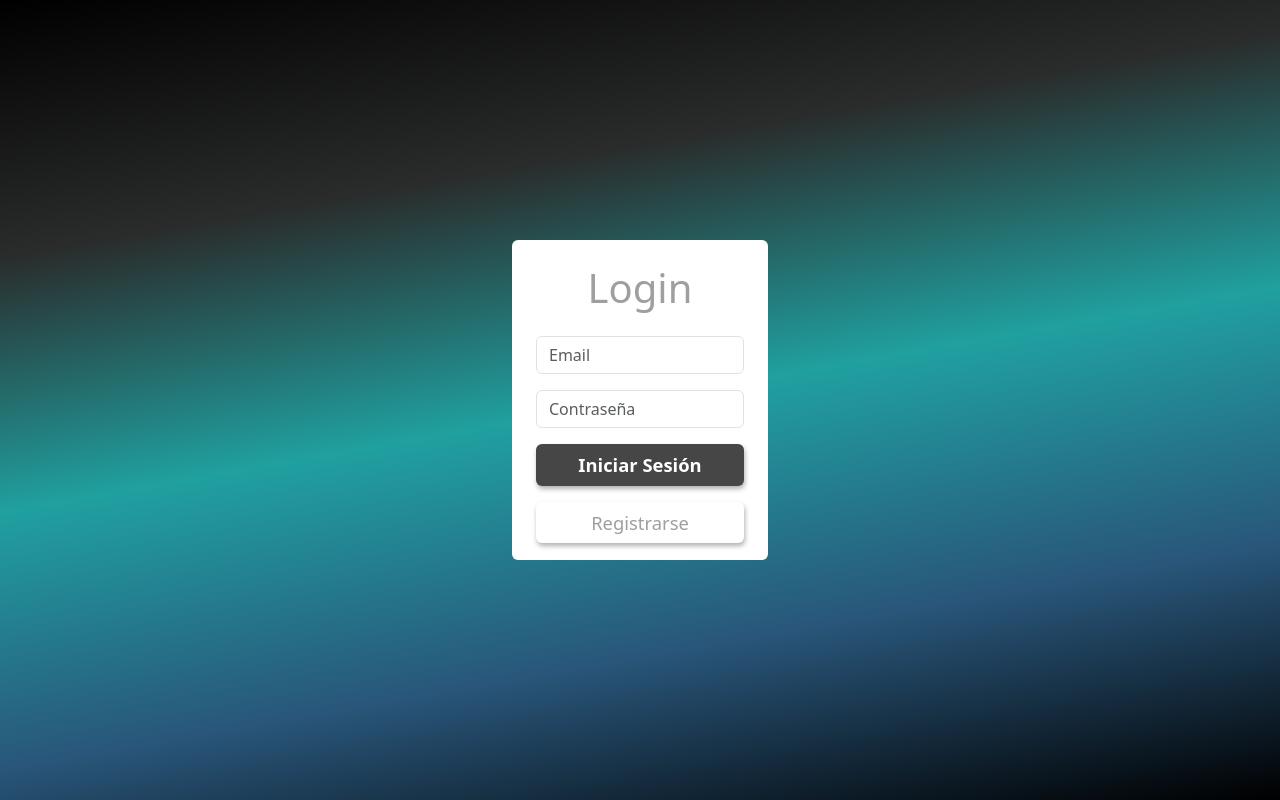
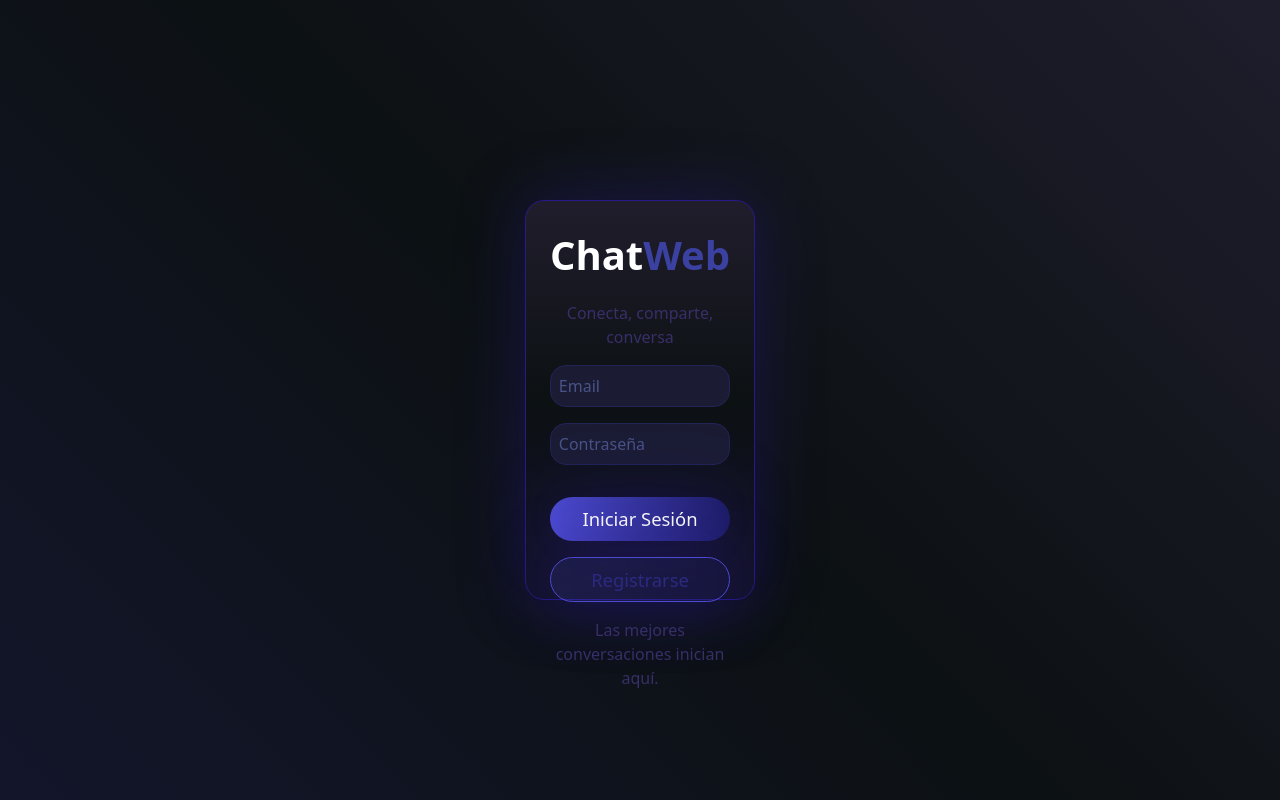
Before and after one commit to Ariana-workspace/ChatWeb, a React (Vite) app in the folder chat-frontend/: page / in a window 1280 px wide. Built offline with nearby package versions, Linux system fonts and the light colour scheme.

Commit message:
Mejorando diseño css

```diff
--- a/chat-frontend/src/pages/chat/Chat.jsx
+++ b/chat-frontend/src/pages/chat/Chat.jsx
@@ -63,7 +63,7 @@ useEffect(() => {
       </div>
        <div className='c-escribir'>
         <input className='txt-write' type="text" value={mensaje} onChange={(e) => setMensaje(e.target.value)} />
-        <button className='btn-chat bg-jared text-white' onClick={handleEnviar}>↑</button>
+        <button className='btn-chat bg-violet text-white' onClick={handleEnviar}>↑</button>
       </div>
 
       </div>
--- a/chat-frontend/src/pages/login/Login.jsx
+++ b/chat-frontend/src/pages/login/Login.jsx
@@ -24,29 +24,29 @@ const Login = () => {
   }
   return (
     <div className="container-login d-flex  justify-content-center ">
-      <div className='w-20 rounded bg-body p-4 h-40 d-flex justify-content-center m-auto row-cols-1'>
+      <div className='form p-4 d-flex justify-content-center m-auto row-cols-1'>
       <div className='col '>
-        <h1 className='text-center text-jared'>Login</h1>
+        <div className='title-login'><b className='text-white'>Chat</b><b className='txt-violet'>Web</b></div>
+        <div className='frase'><p>Conecta, comparte, conversa</p></div>
         <form onSubmit={iniciarSesion} className='d-flex flex-column '>
           <input
           type="text"
           placeholder="Email"
-          className="form-control my-3"
           value={email}
           onChange={(e) => setEmail(e.target.value)}
           />
           <input
           type="password" placeholder='Contraseña'
-          className='form-control mb-3'
           value={password}
           onChange={(e) => setPassword(e.target.value)}
           />
-          <button type='submit' className='btn bg-jared text-white fw-semibold fz-20'>Iniciar Sesión</button>
+          <button type='submit' className='btn-login  fz-20'>Iniciar Sesión</button>
 
         </form>
         <button onClick={()=>{
             irARegistrarse()
-          }} className='text-jared btn-max bg-body btn mt-3 fz-20'>Registrarse</button>
+          }} className='text-jared btn-register mt-3 fz-20'>Registrarse</button>
+          <div className='frase'><p>Las mejores conversaciones inician aquí.</p></div>
         </div>
       </div>
     </div>
--- a/chat-frontend/src/pages/register/Register.jsx
+++ b/chat-frontend/src/pages/register/Register.jsx
@@ -21,31 +21,28 @@ const Register = () => {
 
   return (
     <div className="container-login d-flex  justify-content-center ">
-      <div className='w-20 h-70 d-flex  justify-content-center m-auto row-cols-1'>
+      <div className='form p-4 d-flex  justify-content-center m-auto row-cols-1'>
       <div className=' col'>
-        <h1 className='text-center text-jared'>Registar</h1>
+        <h1 className='text-center txt-violet'>Registar</h1>
         <form onSubmit={registrar} className='d-flex flex-column '>
             <input
             type="text"
-            placeholder="Nombre"
-            className="form-control my-3"
+            placeholder="Nombre de usuario"
             value={nombre}
             onChange={(e) => setNombre(e.target.value)}
             />
             <input
             type="text"
             placeholder="Email"
-            className="form-control my-3"
             value={email}
             onChange={(e) => setEmail(e.target.value)}
             />
             <input
             type="password" placeholder='Contraseña'
-            className='form-control mb-3'
             value={password}
             onChange={(e) => setPassword(e.target.value)}
             />
-          <button type="submit" className='text-jared bg-body btn mt-3 fz-20'>Enviar a la basesita de datos :3!</button>
+          <button type="submit" className='btn-register mt-3 fz-20'>Enviar a la basesita de datos :3!</button>
         </form>
         </div>
       </div>
--- a/chat-frontend/src/pages/vista/styles/Vista.css
+++ b/chat-frontend/src/pages/vista/styles/Vista.css
@@ -12,9 +12,10 @@
     height: 90vh;
     display: flex;
     padding: 1vh 2vh;
-    background-color: rgb(21, 21, 21);
     border-radius: 1rem;
-    box-shadow: 0 4px 8px rgba(0, 0, 0, 0.284);
+    background: linear-gradient(0deg, #151622 , #141414);
+
+    box-shadow: 0px 0px 4rem 2px #3327836b;
 }
 .header-nav{
     display: flex;
--- a/chat-frontend/src/styles/Chat.css
+++ b/chat-frontend/src/styles/Chat.css
@@ -4,7 +4,7 @@
     height: 80vh;
     width: 100%;
     margin-top: 1rem;
-    background-color: rgba(30, 37, 61, 0.471);
+    background: radial-gradient(circle, #1f2569 0%, #121212 70%);
     border-radius: 1rem;
     overflow-y: auto;
 }
@@ -18,7 +18,7 @@
     font-size: 1rem;
 }
 .mensaje{
-    background-color:#212121;
+    background-color:#1C2157;
     color:rgb(248, 246, 246);
     padding: 0.5rem .2rem 0.01rem;
     border-radius: 0.5rem;
@@ -34,13 +34,13 @@
     width: 98%;
     height: 8vh;
     border-radius: 50px;
-    background-color: #212121;
+    background-color: #181a2f;
     padding: 2vh;
     justify-content: center;
     align-items: center;
 }
 .txt-write{
-    background-color: #212121;
+    background-color: #181a2f !important;
     border:none;
     width: 95%;
     outline: none;
@@ -60,7 +60,7 @@
     padding: 1px;
 }
 ::-webkit-scrollbar-thumb{
-    background-color: #1f1f1f;
+    background-color: #201c4f;
     height: 1rem;
     border-radius: 1rem;
 }
--- a/chat-frontend/src/styles/Login.css
+++ b/chat-frontend/src/styles/Login.css
@@ -1,5 +1,63 @@
 .container-login{
     width: 100%;
     height: 100vh;
-    background:linear-gradient(170deg, #000000,#2a2b2b, #20a0a0,#29567a, #000000)
+    background:linear-gradient(45deg, #13162B,#0C1113, #1e1d2c)
 }
+.form{
+    width: 18%;
+    height: 50%;
+    background:linear-gradient(0deg, #14132b,#0C1113, #201d2c);
+    border:1px solid #291a89;
+    border-radius: 1.2rem;
+    box-shadow: 0px 0px 4rem 2px #291a896b;
+}
+.form input{
+    border:1px solid #212456;
+    padding:1vh;
+    border-radius: 1rem;
+    margin-bottom: 1rem;
+    background-color: #1b1c34;
+    outline: none;
+    color:#767eedce
+}
+.txt-violet{
+    color:#3B41A1;
+}
+.title-login{
+    font-size: 2.5rem;
+    display:flex;
+    flex-wrap: wrap;
+    justify-content: center;
+}
+.frase{
+    display:flex;
+    flex-wrap: wrap;
+    justify-content: center;
+    color:#372f68;
+    text-align: center;
+    margin-top: 1rem;
+}
+input::placeholder {
+    color: #4a5387;
+}
+.btn-login{
+    margin-top:1rem;
+    border:none;
+    padding: 1vh;
+    color:white;
+    border-radius:2rem;
+    background:linear-gradient(90deg,#4C4AD0, #1d1c67) ;
+    box-shadow: 0px 0px 4rem 2px #291a896b;
+    outline:none;
+}
+.btn-register{
+    margin-top:1rem;
+    border:1px solid #4C4AD0;
+    padding: 1vh;
+    color:white;
+    border-radius:2rem;
+    background:linear-gradient(90deg,#4c4ad02d, #1d1c6750) ;
+    box-shadow: 0px 0px 4rem 2px #291a896b;
+    width: 100%;
+    outline:none;
+}
--- a/chat-frontend/src/styles/main.css
+++ b/chat-frontend/src/styles/main.css
@@ -1,11 +1,6 @@
 .contenedor-global{
     display: flex;
-    background: linear-gradient(45deg,
-        #1b2e7c,
-        #141414,
-        #243061,
-        #1b2e7c,
-        #141414);
+    background: radial-gradient(circle, #1f2a69 0%, #121212 70%);
     justify-content: space-around;
     align-items: center;
     height: 100vh;
@@ -19,7 +14,7 @@
     padding: 1vh 2vh;
     margin-top: auto;
     margin-bottom: 1rem;
-    background-color: rgba(21, 21, 21, 0.774);
+    background: radial-gradient(circle, #1f2569 0%, #121212 70%);background-color: rgba(21, 21, 21, 0.774);
     border-radius: 1rem;
     box-shadow: 0 4px 8px rgba(0, 0, 0, 0.284);
 }
@@ -39,9 +34,10 @@
     height: 95vh;
     display: flex;
     margin-top: 1rem;
-    background-color:#283a9265;
+    background: linear-gradient(0deg, #1a173e44 0%, #19191951 70%);
     border-radius: 1rem;
-    box-shadow: 0 4px 8px rgba(0, 0, 0, 0.284);
+    box-shadow: 0px 0px 4rem 2px #3327836b;
+
 }
 
 .chat-uwu ul{
--- a/chat-frontend/src/styles/mines.css
+++ b/chat-frontend/src/styles/mines.css
@@ -3,16 +3,19 @@
         background-color: #591ec7;
     }
     .bg-jared {
-        background-color: rgb(70, 70, 70);
+        background-color: rgb(44, 39, 87);
     }
     .text-jared{
-        color: #9f9f9f;
+        color: #2d2980;
     }
     .bg-main-colo{
         background-color: #212121;
     }
     .name-user{
-        color:#434343
+        color: #3e3683;
+    }
+    .bg-violet{
+        background-color: #2d2980;
     }
     .btn{
         box-shadow: 1px 3px 5px rgba(0, 0, 0, 0.308);
```
